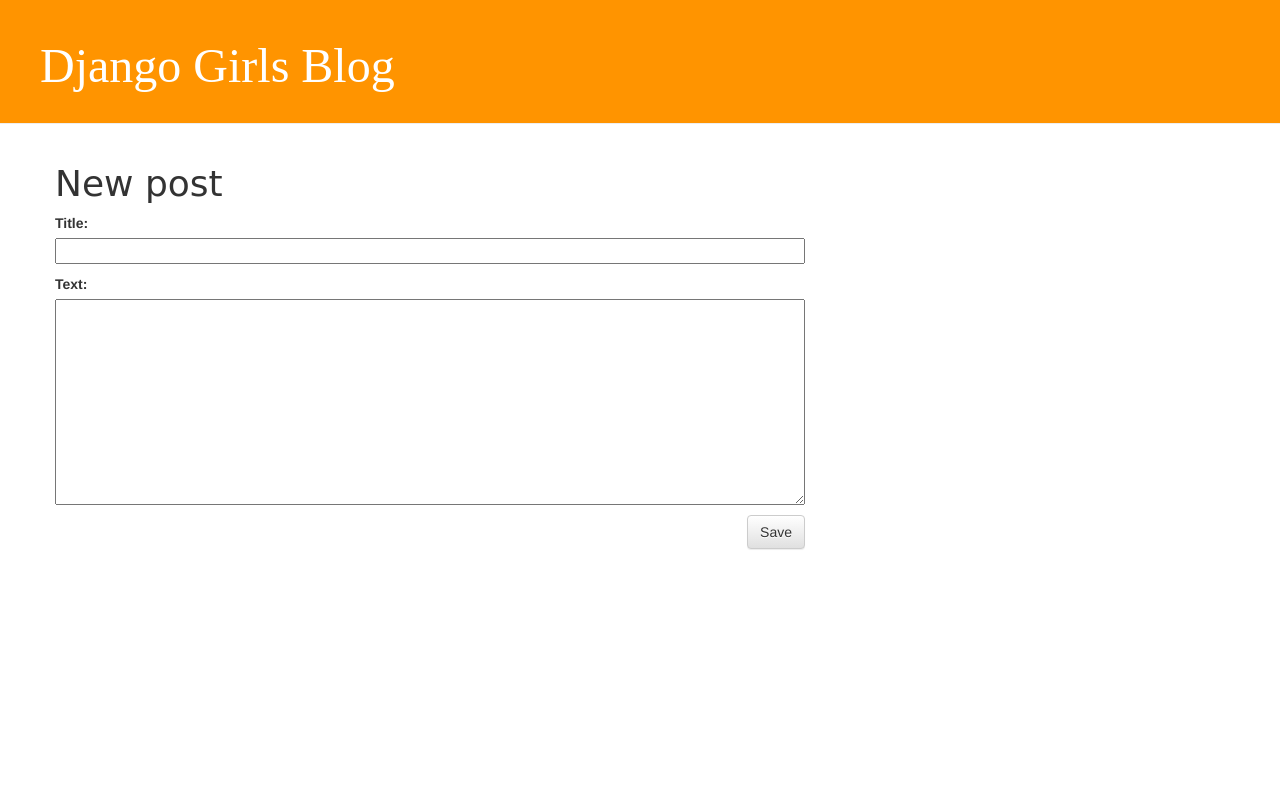
After one commit to django-girls/dagmara-first-blog, a Django app: page /post/new/ in a window 1280 px wide. The commit adds this page. Run offline with Django 3.2, Linux system fonts and the light colour scheme; some libraries are stand-ins or nearby versions.

Commit message:
Dodano widok tworzenia/edytowania posta bezposrednio na stronie.

```diff
--- /dev/null
+++ b/blog/forms.py
@@ -0,0 +1,9 @@
+from django import forms
+
+from .models import Post
+
+class PostForm(forms.ModelForm):
+
+    class Meta:
+        model = Post
+        fields = ('title', 'text',)
--- a/blog/templates/blog/base.html
+++ b/blog/templates/blog/base.html
@@ -9,6 +9,11 @@
     </head>
    <body>
     <div class="page-header">
+
+        {% if user.is_authenticated %}
+    <a href="{% url 'post_new' %}" class="top-menu"><span class="glyphicon glyphicon-plus"></span></a>
+{% endif %}
+
         <h1><a href="/">Django Girls Blog</a></h1>
     </div>
     <div class="content container">
--- a/blog/templates/blog/post_detail.html
+++ b/blog/templates/blog/post_detail.html
@@ -7,6 +7,7 @@
                 {{ post.published_date }}
             </div>
         {% endif %}
+        <a class="btn btn-default" href="{% url 'post_edit' pk=post.pk %}"><span class="glyphicon glyphicon-pencil"></span></a>
         <h1>{{ post.title }}</h1>
         <p>{{ post.text|linebreaksbr }}</p>
     </div>
--- /dev/null
+++ b/blog/templates/blog/post_edit.html
@@ -0,0 +1,9 @@
+{% extends 'blog/base.html' %}
+
+{% block content %}
+    <h1>New post</h1>
+    <form method="POST" class="post-form">{% csrf_token %}
+        {{ form.as_p }}
+        <button type="submit" class="save btn btn-default">Save</button>
+    </form>
+{% endblock %}
--- a/blog/urls.py
+++ b/blog/urls.py
@@ -4,4 +4,6 @@
 urlpatterns = [
     url(r'^$', views.post_list, name='post_list'),
     url(r'^post/(?P<pk>[0-9]+)/$', views.post_detail, name='post_detail'),
+    url(r'^post/new/$', views.post_new, name='post_new'),
+    url(r'^post/(?P<pk>[0-9]+)/edit/$', views.post_edit, name='post_edit'),
 ]
--- a/blog/views.py
+++ b/blog/views.py
@@ -1,6 +1,8 @@
-from django.shortcuts import render, get_object_or_404
+from django.shortcuts import render, get_object_or_404, redirect
 from django.utils import timezone
 from .models import Post
+from .forms import PostForm
+
 
 def post_list(request):
     posts = Post.objects.filter(published_date__lte=timezone.now()).order_by('published_date')
@@ -9,3 +11,30 @@
 def post_detail(request, pk):
     post = get_object_or_404(Post, pk=pk)
     return render(request, 'blog/post_detail.html', {'post': post})
+
+def post_new(request):
+    if request.method == "POST":
+        form = PostForm(request.POST)
+        if form.is_valid():
+            post = form.save(commit=False)
+            post.author = request.user
+            post.published_date = timezone.now()
+            post.save()
+            return redirect('post_detail', pk=post.pk)
+    else:
+        form = PostForm()
+    return render(request, 'blog/post_edit.html', {'form': form})
+
+def post_edit(request, pk):
+    post = get_object_or_404(Post, pk=pk)
+    if request.method == "POST":
+        form = PostForm(request.POST, instance=post)
+        if form.is_valid():
+            post = form.save(commit=False)
+            post.author = request.user
+            post.published_date = timezone.now()
+            post.save()
+            return redirect('post_detail', pk=post.pk)
+    else:
+        form = PostForm(instance=post)
+    return render(request, 'blog/post_edit.html', {'form': form})
--- a/static/css/blog.css
+++ b/static/css/blog.css
@@ -4,7 +4,7 @@
 }
 
 body {
-    padding-left: 15px;
+    padding-left: 0px;
 }
 
 .page-header {
```
